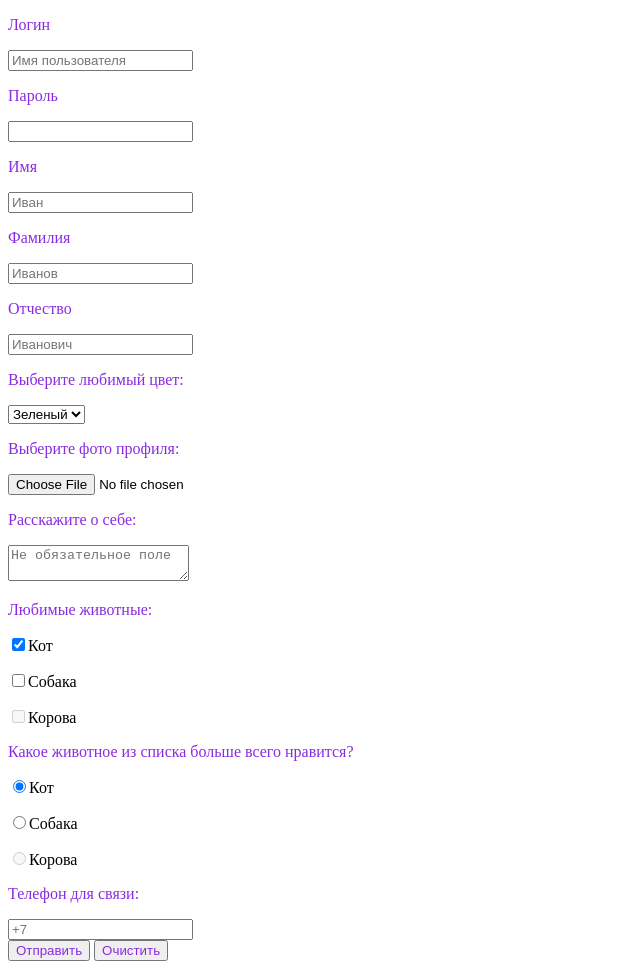
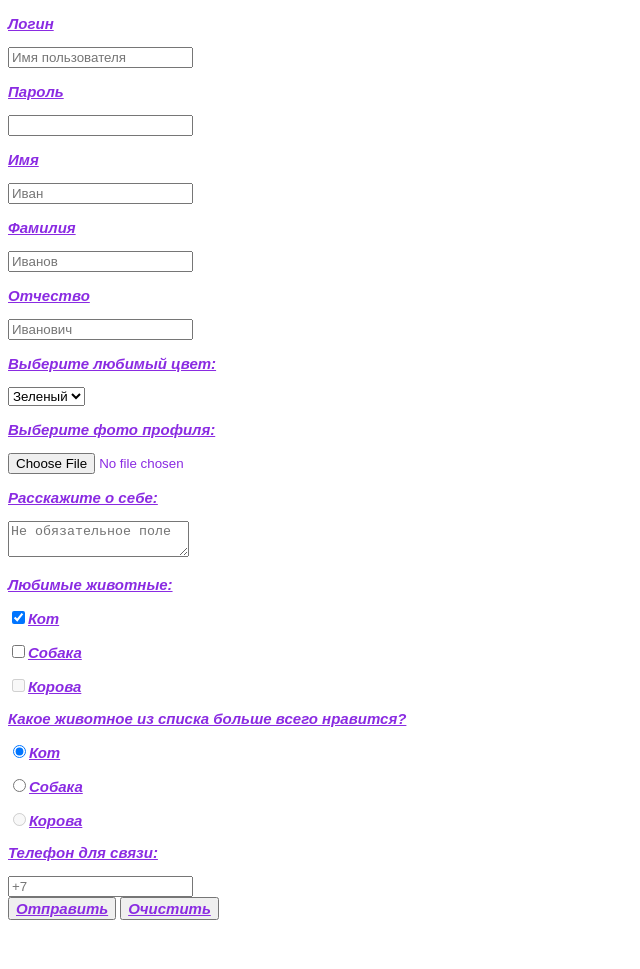
Before and after one commit to amsk777/registration, a plain HTML site: page index.html in a window 1280 px wide. Shown: the whole page, without its empty margins (0-640 px from the left). After the commit the page ends 928 px from the top, so only its background shows below. Drawn offline with Linux system fonts and the light colour scheme.

Commit message:
Add files via upload

```diff
--- a/css/style.css
+++ b/css/style.css
@@ -1,51 +1,26 @@
-.p1login {
+.otpr {
+	font-size: 15px;
 	color: blueviolet;
-}
-
-.p2password {
-	color: blueviolet;
-}
-
-.p3name {
-	color: blueviolet;
-}
-
-.p4familiya {
-	color: blueviolet;
-}
-
-.p5otcjestvo {
-	color: blueviolet;
-}
-
-.p6color {
-	color: blueviolet;
-}
-
-.p7photo {
-	color: blueviolet;
-}
-
-.p8osebe {
-	color: blueviolet;
-}
-
-.p9zhiv {
-	color: blueviolet;
-}
-
-.p10nravzhiv {
-	color: blueviolet;
-}
-
-.p11tel {
-	color: blueviolet;
-}
-
-.otpr {
-	color: blueviolet;
+	font-family: Arial, "Helvetica Neue", Helvetica, sans-serif;
+	font-style: italic;
+	font-weight: 700;
+	text-decoration: underline;
 }
 
 .otpr2 {
+	font-size: 15px;
 	color: blueviolet;
+	font-family: Arial, "Helvetica Neue", Helvetica, sans-serif;
+	font-style: italic;
+	font-weight: 700;
+	text-decoration: underline;
 }
+
+p {
+	font-size: 15px;
+	color: blueviolet;
+	font-family: Arial, "Helvetica Neue", Helvetica, sans-serif;
+	font-style: italic;
+	font-weight: 700;
+	text-decoration: underline;
+}
--- a/index.html
+++ b/index.html
@@ -13,34 +13,34 @@
 
 <body>
 	<form action="#" method="get" enctype="multipart/form-data">
-		<p class="p1login">Логин</p>
+		<p>Логин</p>
 		<div>
 			<input tabindex="1" placeholder="Имя пользователя" type="text" name="username">
 		</div>
 		<div>
-			<p class="p2password">Пароль</p>
+			<p>Пароль</p>
 			<input tabindex="2" type="password" name="userpass">
 		</div>
 		<div>
-			<p class="p3name">Имя</p>
+			<p>Имя</p>
 			<div>
 				<input tabindex="3" placeholder="Иван" type="text" name="userimya">
 			</div>
 		</div>
 		<div>
-			<p class="p4familiya">Фамилия</p>
+			<p>Фамилия</p>
 			<div>
 				<input tabindex="4" placeholder="Иванов" type="text" name="userfamiliya">
 			</div>
 		</div>
 		<div>
-			<p class="p5otcjestvo">Отчество</p>
+			<p>Отчество</p>
 			<div>
 				<input tabindex="5" placeholder="Иванович" type="text" name="userotchest">
 			</div>
 		</div>
 		<div>
-			<p class="p6color">Выберите любимый цвет:</p>
+			<p>Выберите любимый цвет:</p>
 			<div>
 				<select tabindex="6" name="color">
 					<option value="green">Зеленый</option>
@@ -50,19 +50,19 @@
 			</div>
 		</div>
 		<div>
-			<p class="p7photo">Выберите фото профиля:</p>
+			<p>Выберите фото профиля:</p>
 			<div>
 				<p><input tabindex="7" type="file" name="userphoto"></p>
 			</div>
 		</div>
 		<div>
-			<p class="p8osebe">Расскажите о себе:</p>
+			<p>Расскажите о себе:</p>
 			<div>
 				<textarea tabindex="8" placeholder="Не обязательное поле" name="text"></textarea>
 			</div>
 		</div>
 		<div>
-			<p class="p9zhiv">Любимые животные:</p>
+			<p>Любимые животные:</p>
 			<div>
 				<p><input tabindex="9" checked type="checkbox" name="cat" value="yes">Кот</p>
 			</div>
@@ -74,7 +74,7 @@
 			</div>
 		</div>
 		<div>
-			<p class="p10nravzhiv">Какое животное из списка больше всего нравится?</p>
+			<p>Какое животное из списка больше всего нравится?</p>
 			<div>
 				<p><input tabindex="12" checked type="radio" name="nrav" value="odin">Кот</p>
 			</div>
@@ -86,7 +86,7 @@
 			</div>
 		</div>
 		<div>
-			<p class="p11tel">Телефон для связи:</p>
+			<p>Телефон для связи:</p>
 			<div>
 				<input tabindex="13" placeholder="+7" type="tel" name="userphone">
 			</div>
```
